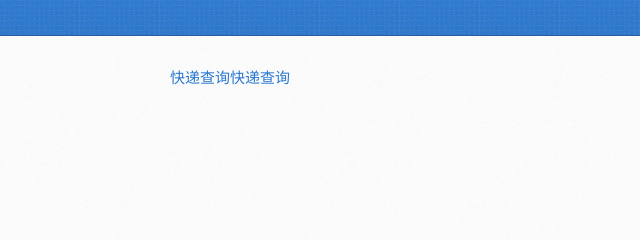
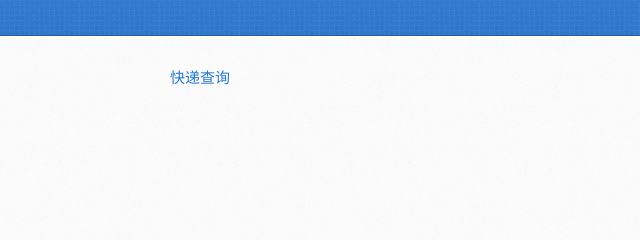
Before and after one commit to kufufu9/kufufu9.github.io, a plain HTML site: page index.html in a window 1280 px wide. Shown: the part 165-405 px from the top of the page, 0-640 px from the left. Drawn offline with Linux system fonts and the light colour scheme.

Commit message:
Update index.html

```diff
--- a/index.html
+++ b/index.html
@@ -28,7 +28,8 @@
     <div id="content-wrapper">
       <div class="inner clearfix">
         <section id="main-content">
-          <p><a href="http://m.kuaidi100.com" target="_blank">快递查询</a><a href="http://m.kuaidi100.com">快递查询</a></p>
+          <a href="http://m.kuaidi100.com" target="_blank">快递查询</a>
+
         </section>
 
         <aside id="sidebar">
```
